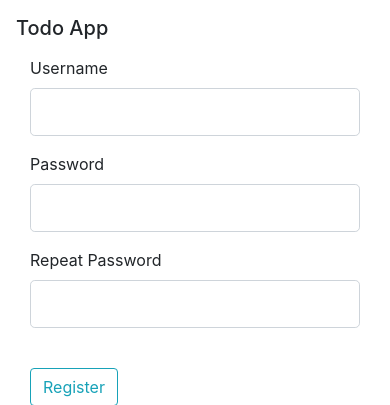
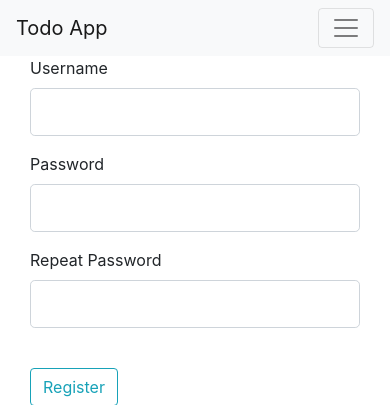
Before and after one commit to MateusBz/todo_app, a Flask app: page /register in a window 390 px wide. Shown: the top 405 px of the page. Run offline with Flask 2, Linux system fonts and the light colour scheme; some libraries are stand-ins or nearby versions.

Commit message:
fix responsive

```diff
--- a/app/templates/base.html
+++ b/app/templates/base.html
@@ -16,10 +16,14 @@
     {%endif%}
   </head>
   <body>
-<nav class="navbar navbar-expand-lg transparent">
-      <span class="navbar-brand mb-0 h1">Todo App</span>
-  <div class="collapse navbar-collapse" id="navbarSupportedContent">
-    <ul class="navbar-nav mr-auto">
+<nav class="navbar navbar-expand-lg navbar-light bg-light">
+  <div class="container">
+    <span class="navbar-brand">Todo App</span>
+      <button class="navbar-toggler" type="button" data-toggle="collapse" data-target="#navbarNav" aria-controls="navbarNav" aria-expanded="false" aria-label="Toggle navigation">
+                <span class="navbar-toggler-icon"></span>
+                </button>
+        <div class="collapse navbar-collapse" id="navbarNav">
+          <ul class="navbar-nav">
               {% if current_user.is_anonymous %}
             <li class="nav-item">
               <a class="nav-link " href="{{ url_for('auth.login')}}">Login/Register</a>
@@ -37,6 +41,8 @@
               {% endif%}
           </ul>
         </div>
+  </div>
+
 </nav>
     <main role="main" class="container">
       <div class="row">
```
Lines whose indentation alone changed are shown as unchanged.
